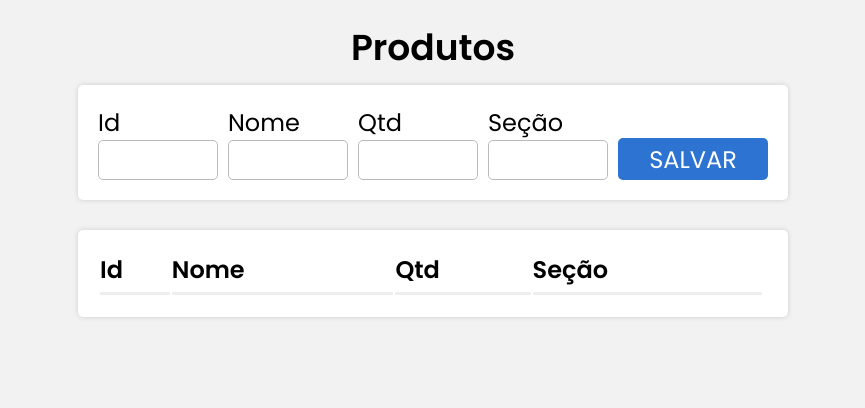
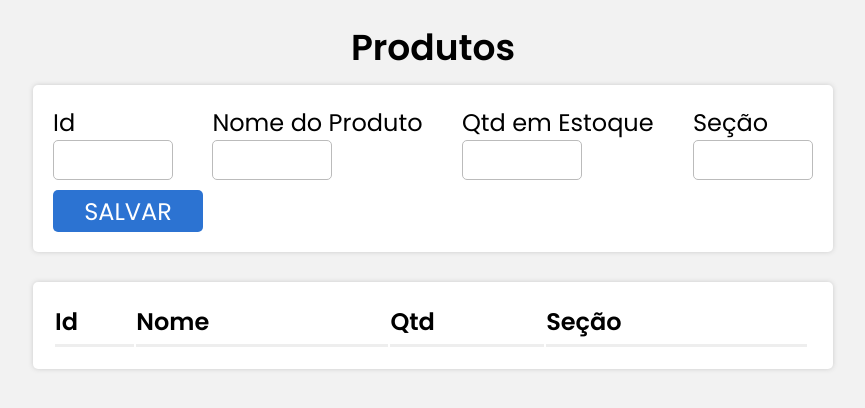
Before and after one commit to Clara-Pacheco/CRU-FullStack-ReactJs-NodeJs-MySQL, a React (Vite) app in the folder frontend/crud-supermarket/: page / in a window 1280 px wide. Shown: the top 408 px of the page, without its empty margins (207-1072 px from the left). Built offline with nearby package versions, Linux system fonts and the light colour scheme.

Commit message:
Change the label names

```diff
--- a/frontend/crud-supermarket/src/Components/Form/Form.jsx
+++ b/frontend/crud-supermarket/src/Components/Form/Form.jsx
@@ -14,13 +14,13 @@ export function Form(){
       </InputArea>
 
       <InputArea>
-        <Label>Nome</Label>
-        <Input name="nome" type='text' />
+        <Label>Nome do Produto</Label>
+        <Input name="nome_produto" type='text' />
       </InputArea>
 
       <InputArea>
-        <Label>Qtd </Label>
-        <Input name="qtd" type='number' />
+        <Label>Qtd em Estoque </Label>
+        <Input name="qtd_estoque" type='number' />
       </InputArea>
 
       <InputArea>
```
